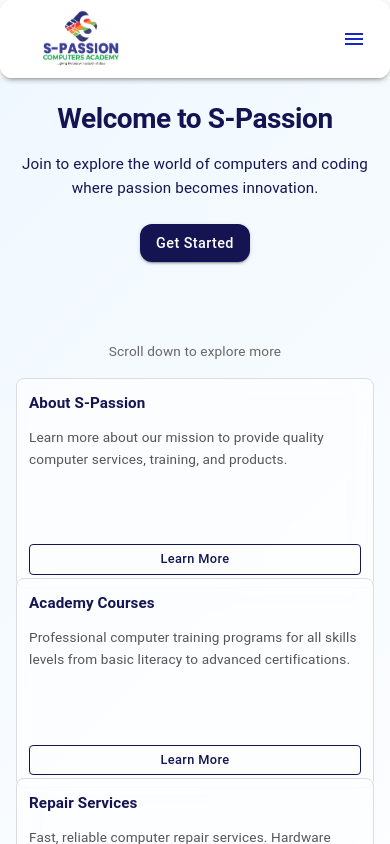
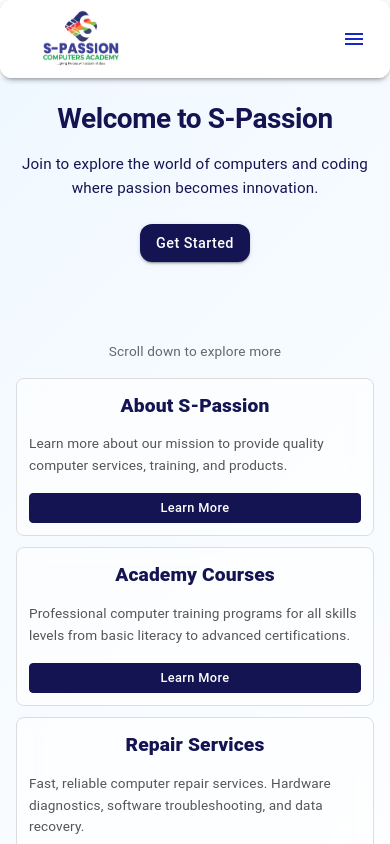
Before and after one commit to Lokkee-cyber/New-Folder, a React (Vite) app: page / in a window 390 px wide. Shown: the top 844 px of the page. Built offline with nearby package versions, Linux system fonts and the light colour scheme; some icons are missing.

Commit message:
Final responsive design updates

```diff
--- a/src/Components/layout/Cards.jsx
+++ b/src/Components/layout/Cards.jsx
@@ -113,7 +113,7 @@
 
   return (
     <Card
-      sx={{
+      sx={{ width: { xs: '250px', sm: '180px', md: '250px' },
         maxWidth: 250,
         height: '100%',
         display: 'flex',
--- a/src/Pages/About.jsx
+++ b/src/Pages/About.jsx
@@ -2,11 +2,11 @@
 
 export default function About() {
   return (
-    <Box  sx={{ p: 3, margin: 'auto',
+    <Box  sx={{ p: 2, margin: 'auto',
       bgcolor: '#f0f8ff',
         background: 'linear-gradient(135deg, #f0f8ff 0%, #ffffff 100%)'
      }} md={{ p: 1, mt: 3, maxWidth: '720px' }}>
-      <Box maxWidth={'1080px'} sx={{ color: '#141452ff' }}>
+      <Box maxWidth={'1080px'} sx={{ color: '#141452ff', width: { xs: '1080px', sm: '180px', md: '1080px' } }}>
         <h1>About Us</h1>
       <p>Welcome to S-Passion! We are dedicated to providing top-notch computer services, training, and products to help you stay ahead in the digital world. Our mission is to empower individuals and businesses with the knowledge and tools they need to succeed in today's technology-driven environment.</p>
       <p>At S-Passion, we believe that technology is a powerful enabler of growth and innovation. Whether you're looking to enhance your computer skills through our comprehensive training programs, seeking reliable repair services, or in need of the latest computer products, we've got you covered.</p>
@@ -30,7 +30,7 @@
       </Typography>
       </Box>
 
-      <Typography variant="h4" sx={{ mt: 4, mb: 2, textAlign: 'center' }}>
+      <Typography variant="h4" sx={{ mt: 4, mb: 2, textAlign: 'center', m: 'auto' }}>
         Meet the Team
       </Typography>
       <Grid container spacing={4} sx={{ mt: 4 }}>
--- a/src/Pages/Academy.jsx
+++ b/src/Pages/Academy.jsx
@@ -211,8 +211,8 @@
           >
             <Card
               sx={{
-                width: 500,
-                height: 400,
+                width: { xs: '400px', sm: '150px', md: '500px' },
+                height: { xs: '400px', sm: '100px', md: '400px' },
                 display: 'flex',
                 flexDirection: 'column',
                 position: 'relative',
--- a/src/Pages/Home.jsx
+++ b/src/Pages/Home.jsx
@@ -117,12 +117,12 @@
         </Typography>
 
         {/* Features Grid */}
-        <Grid container spacing={{ xs: 2, sm: 2.5, md: 3 }} sx={{ mt: { xs: 2, sm: 3, md: 4 } }}>
+        <Grid container spacing={{ xs: 0.9, sm: 1.5, md: 3 }} sx={{ mt: { xs: 2, sm: 3, md: 4 }, alignItems: 'center', justifyContent: 'center' }}>
           {features.map((feature, index) => (
             <Grid item xs={12} sm={6} md={6} key={index}>
               <Box sx={{
                 p: { xs: 1.5, sm: 2, md: 2.5 },
-                mb: { xs: 4, sm: 5, md: 6 },
+                mb: { xs: 0.5, sm: 0.8, md: 1 },
                 border: '1px solid #ddd',
                 borderRadius: 2,
                 bgcolor: 'rgba(255,255,255,0.6)',
@@ -141,9 +141,10 @@
                   variant="h6"
                   sx={{
                     mb: 1.5,
-                    fontSize: { xs: '0.95rem', sm: '1.05rem', md: '1.15rem' },
-                    fontWeight: 600,
-                    color: '#141452ff'
+                    fontSize: { xs: '1.2rem', sm: '1.35rem', md: '1.55rem' },
+                    fontWeight: 800,
+                    color: '#141452ff',
+                    textAlign: 'center'
                   }}>
                   {feature.title}
                 </Typography>
@@ -167,11 +168,12 @@
                   sx={{
                     textTransform: 'none',
                     fontSize: { xs: '0.8rem', sm: '0.85rem', md: '0.9rem' },
-                    color: '#141452ff',
+                    color: 'white',
                     borderColor: '#141452ff',
+                    bgcolor: '#141452ff',
                     '&:hover': {
-                      bgcolor: '#141452ff',
-                      color: 'white',
+                      bgcolor: 'white',
+                      color: '#141452ff',
                       borderColor: '#141452ff'
                     }
                   }}
```
